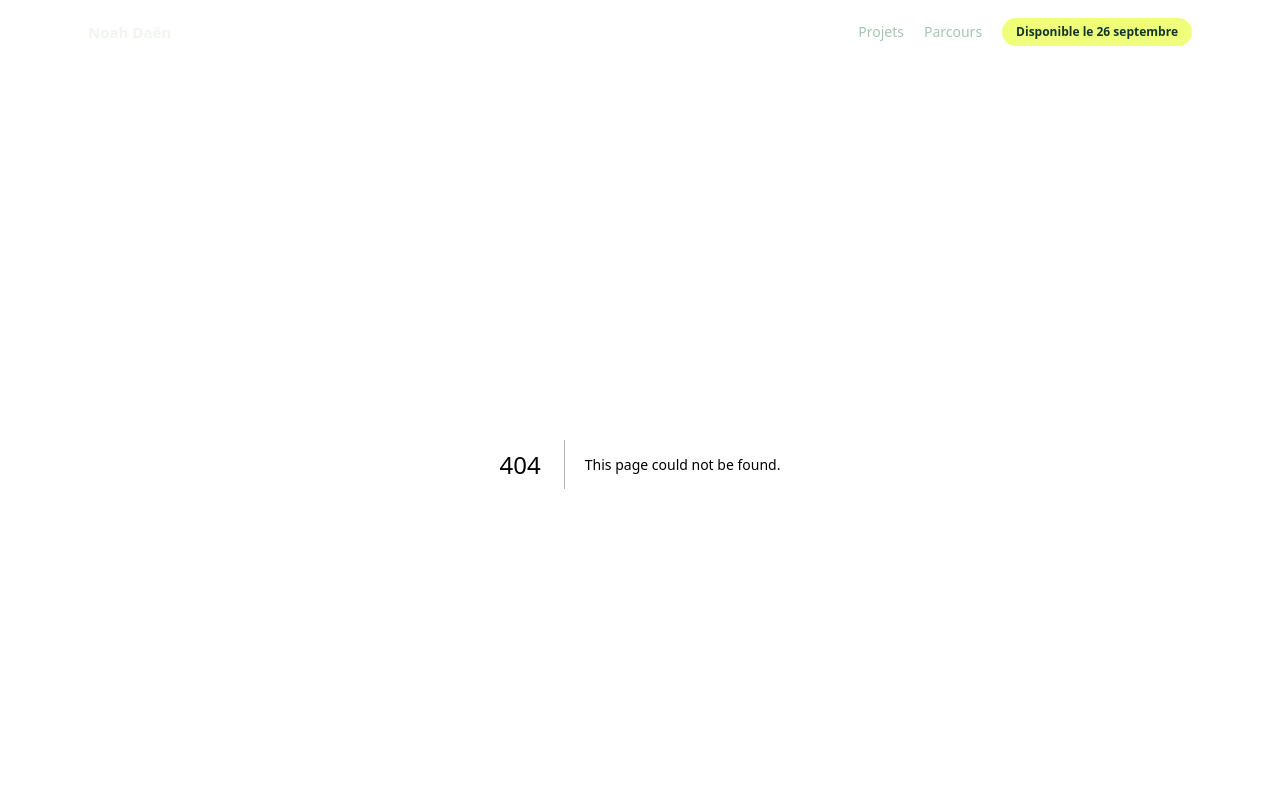
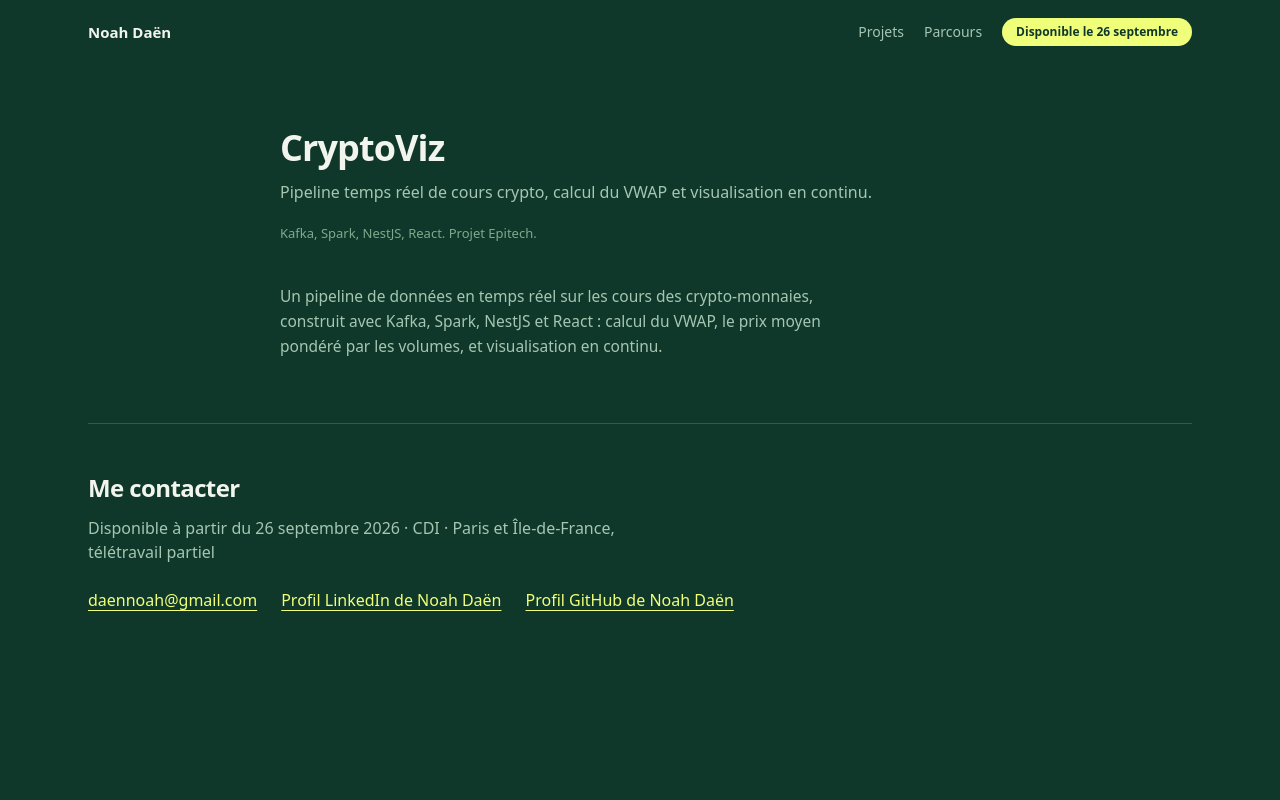
Before and after one commit to ndaen/portfolio, a Next.js app: page /projets/cryptoviz in a window 1280 px wide. Before the commit this address had no page. Shown: the top 800 px of the page. Built offline with nearby package versions, Linux system fonts and the light colour scheme.

Commit message:
feat: add project index and detail pages

```diff
--- /dev/null
+++ b/src/app/projets/[slug]/page.tsx
@@ -0,0 +1,81 @@
+import path from 'node:path'
+import Image from 'next/image'
+import { notFound } from 'next/navigation'
+import type { Metadata } from 'next'
+import { MDXRemote } from 'next-mdx-remote/rsc'
+import { listerProjets, lireProjet } from '@/lib/projets'
+import { icones, captures } from '@/lib/visuels'
+
+const dossier = path.join(process.cwd(), 'content/projets')
+
+export const dynamicParams = false
+
+export function generateStaticParams() {
+  return listerProjets(dossier).map((p) => ({ slug: p.slug }))
+}
+
+export async function generateMetadata(
+  { params }: { params: Promise<{ slug: string }> },
+): Promise<Metadata> {
+  const { slug } = await params
+  const projet = lireProjet(dossier, slug)
+  if (!projet) return {}
+  return { title: `${projet.titre} | Noah Daën`, description: projet.resume }
+}
+
+export default async function PageProjet({ params }: { params: Promise<{ slug: string }> }) {
+  const { slug } = await params
+  const projet = lireProjet(dossier, slug)
+  if (!projet) notFound()
+
+  const icone = icones[slug]
+  const capture = captures[slug]
+
+  return (
+    <article className="mx-auto max-w-3xl px-4 py-16 sm:px-6">
+      <div className="flex items-center gap-4">
+        {icone && (
+          <Image
+            src={icone}
+            alt=""
+            width={64}
+            height={64}
+            className="rounded-2xl"
+          />
+        )}
+        <h1 className="text-3xl font-bold tracking-tight sm:text-4xl">{projet.titre}</h1>
+      </div>
+      <p className="mt-3 text-muted">{projet.resume}</p>
+
+      <p className="mt-5 text-[13px] text-meta">
+        {projet.stack.join(', ')}. {projet.etat}.
+      </p>
+
+      {projet.liens.length > 0 && (
+        <ul className="mt-6 flex flex-wrap gap-4">
+          {projet.liens.map((l) => (
+            <li key={l.href}>
+              <a className="text-accent underline underline-offset-4" href={l.href}>
+                {l.label}
+              </a>
+            </li>
+          ))}
+        </ul>
+      )}
+
+      <div className="mt-10 max-w-prose space-y-5 text-[15.5px] leading-relaxed text-muted">
+        <MDXRemote source={projet.corps} />
+      </div>
+
+      {capture && (
+        <Image
+          src={capture.src}
+          alt={capture.alt}
+          width={capture.width}
+          height={capture.height}
+          className="mt-8 h-auto w-full max-w-[320px] rounded-2xl border border-line"
+        />
+      )}
+    </article>
+  )
+}
--- /dev/null
+++ b/src/app/projets/page.tsx
@@ -0,0 +1,18 @@
+import path from 'node:path'
+import type { Metadata } from 'next'
+import { listerProjets } from '@/lib/projets'
+import { CartesProjets } from '@/components/CartesProjets'
+
+export const metadata: Metadata = { title: 'Projets | Noah Daën' }
+
+export default function IndexProjets() {
+  const projets = listerProjets(path.join(process.cwd(), 'content/projets'))
+  return (
+    <>
+      <h1 className="mx-auto max-w-6xl px-4 pt-16 text-3xl font-bold tracking-tight sm:px-6 sm:text-4xl">
+        Projets
+      </h1>
+      <CartesProjets projets={projets} />
+    </>
+  )
+}
--- /dev/null
+++ b/src/lib/visuels.ts
@@ -0,0 +1,17 @@
+export const icones: Record<string, string> = {
+  cubby: '/apps/cubby.png',
+  snappy: '/apps/snappy.png',
+  'cycle-calculator': '/apps/cycle.png',
+}
+
+export const captures: Record<
+  string,
+  { src: string; alt: string; width: number; height: number }
+> = {
+  'cycle-calculator': {
+    src: '/projets/cycle-mobile.png',
+    alt: "Écran d'accueil de Cycle Calculator sur mobile",
+    width: 390,
+    height: 844,
+  },
+}
```
Also changed, not shown: public/projets/cycle-mobile.png (added).
